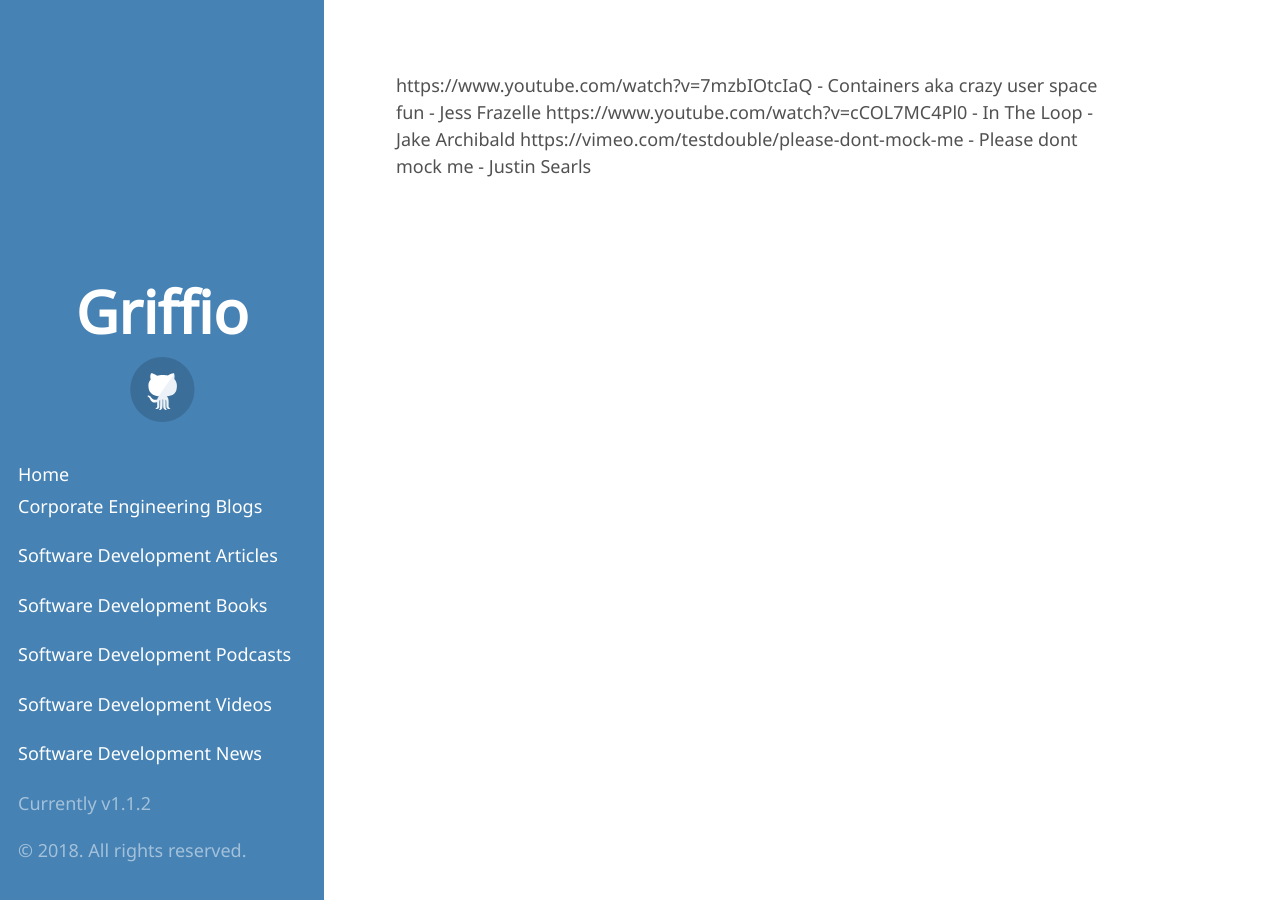
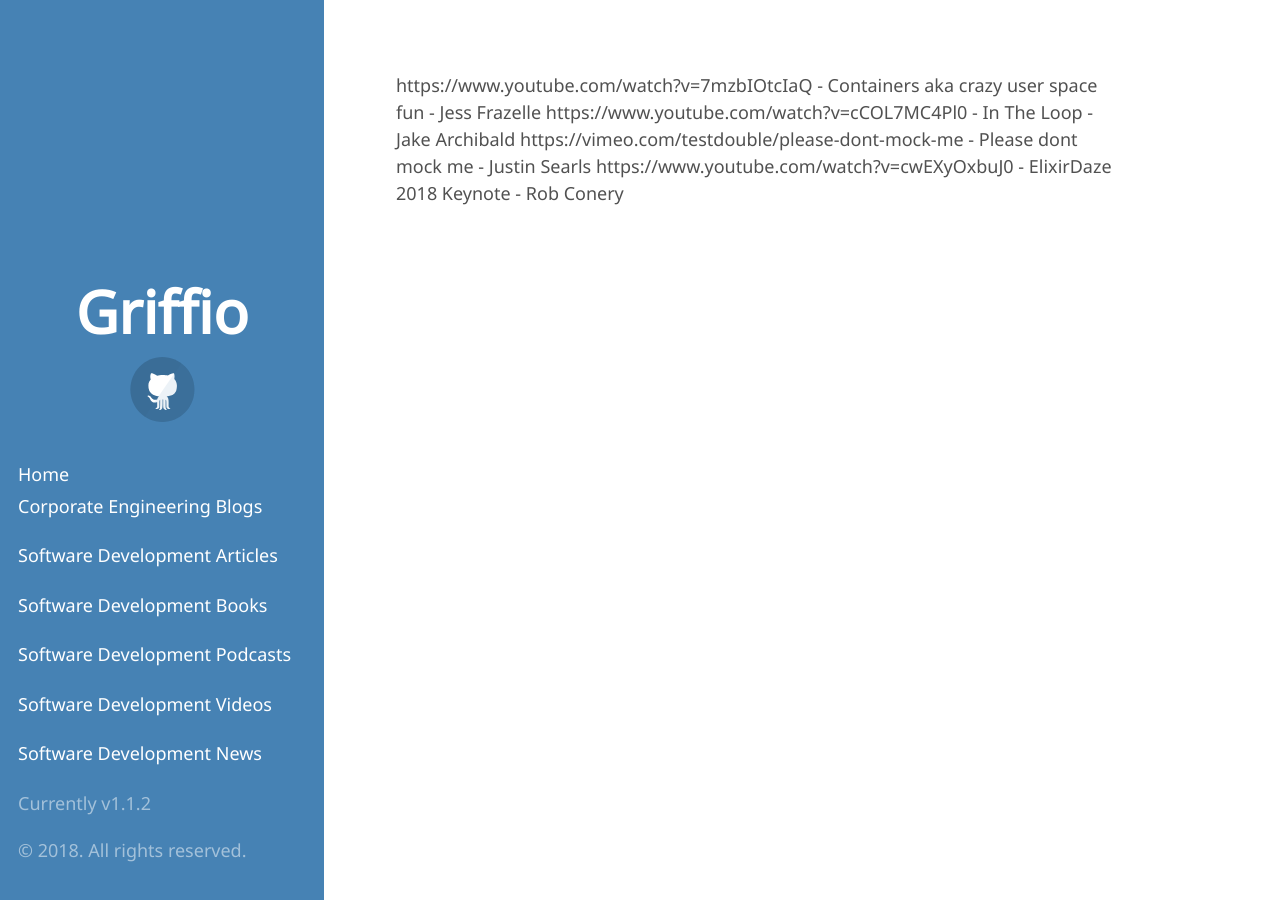
Before and after one commit to griffio/griffio.github.io, a Jekyll site: the page built from tech_talks_highlighted_2018.md, in a window 1280 px wide. Built offline with Jekyll 4.4.1, drawn with Linux system fonts in a browser that asks for light colours; some web fonts are replaced; our own code applies the rules of GitHub Pages for plain Markdown files.

Commit message:
ElixirDaze 2018 Keynote - Rob Conery

```diff
--- a/tech_talks_highlighted_2018.md
+++ b/tech_talks_highlighted_2018.md
@@ -1,3 +1,4 @@
 https://www.youtube.com/watch?v=7mzbIOtcIaQ - Containers aka crazy user space fun - Jess Frazelle
 https://www.youtube.com/watch?v=cCOL7MC4Pl0 - In The Loop - Jake Archibald
 https://vimeo.com/testdouble/please-dont-mock-me - Please dont mock me - Justin Searls
+https://www.youtube.com/watch?v=cwEXyOxbuJ0 - ElixirDaze 2018 Keynote - Rob Conery
```
